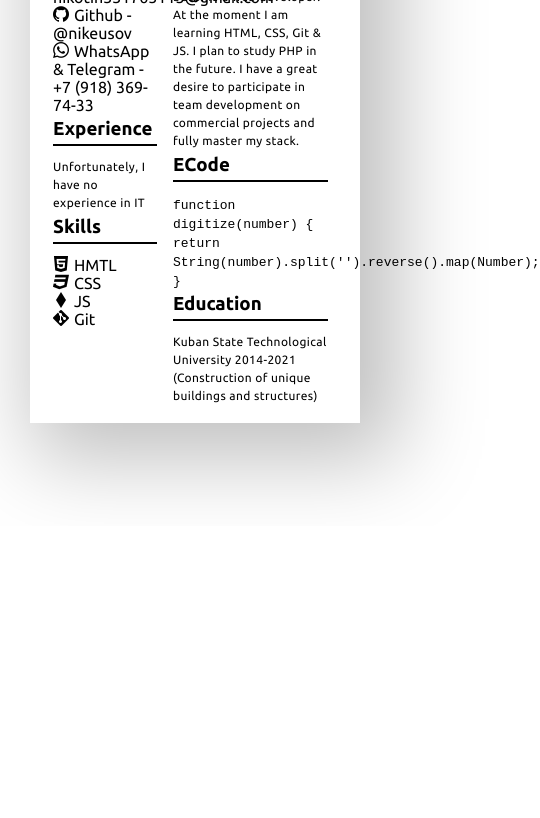
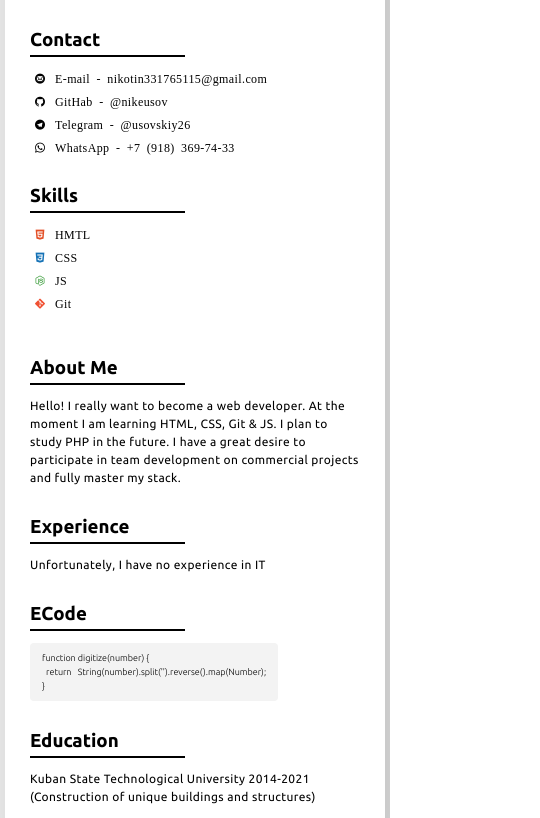
Before and after one commit to nikeusov/rsschool-cv, a plain HTML site: page index.html in a window 390 px wide. Shown: the part 338-1156 px from the top of the page, 540 px wide, since content can reach past the window. Before the commit the page ends 864 px from the top, so only its background shows below. Drawn offline with Linux system fonts and the light colour scheme.

Commit message:
feat: add content, style, photo & mobile version

```diff
--- a/css/fonts.css
+++ b/css/fonts.css
@@ -1,10 +1,10 @@
 @font-face {
   font-family: 'icomoon';
-  src:  url('../fonts/icomoon.eot?c0lp50');
-  src:  url('../fonts/icomoon.eot?c0lp50#iefix') format('embedded-opentype'),
-    url('../fonts/icomoon.ttf?c0lp50') format('truetype'),
-    url('../fonts/icomoon.woff?c0lp50') format('woff'),
-    url('../fonts/icomoon.svg?c0lp50#icomoon') format('svg');
+  src:  url('../fonts/icomoon.eot?p3wj9q');
+  src:  url('../fonts/icomoon.eot?p3wj9q#iefix') format('embedded-opentype'),
+    url('../fonts/icomoon.ttf?p3wj9q') format('truetype'),
+    url('../fonts/icomoon.woff?p3wj9q') format('woff'),
+    url('../fonts/icomoon.svg?p3wj9q#icomoon') format('svg');
   font-weight: normal;
   font-style: normal;
   font-display: block;
@@ -25,8 +25,21 @@
   -moz-osx-font-smoothing: grayscale;
 }
 
-.icon-diamonds:before {
-  content: "\e919";
+.icon-git1:before {
+  content: "\e900";
+  color: #f05032;
+}
+.icon-css31:before {
+  content: "\e901";
+  color: #1572b6;
+}
+.icon-html5:before {
+  content: "\e902";
+  color: #e34f26;
+}
+.icon-node-dot-js:before {
+  content: "\e903";
+  color: #393;
 }
 .icon-mail4:before {
   content: "\ea86";
@@ -34,15 +47,9 @@
 .icon-whatsapp:before {
   content: "\ea93";
 }
+.icon-telegram:before {
+  content: "\ea95";
+}
 .icon-github:before {
   content: "\eab0";
 }
-.icon-html-five:before {
-  content: "\eae4";
-}
-.icon-css3:before {
-  content: "\eae6";
-}
-.icon-git:before {
-  content: "\eae7";
-}
--- a/css/style.css
+++ b/css/style.css
@@ -47,7 +47,7 @@ p {
 }
 
 ul {
-  padding-left: 15px;
+  padding-left: 5px;
 }
 
 li{
@@ -59,6 +59,7 @@ a {
   text-decoration: none;
   background-color: transparent;
   cursor: pointer;
+  transition: all 0.3s ease;
 }
 
 img {
@@ -68,57 +69,59 @@ img {
 }
 
 /* ------- end normalize ------- */
+
 .container {
-    max-width: 750px;
-    margin: 0 auto;
-    padding: 0 30px;
+  max-width: 680px;
+  margin: 0 auto;
+  padding: 0 30px;
 }
 
-.content{
-    padding: 10px 15px;
-    margin-top: 20px;
-    background: #ffffff;
-    box-shadow: 20px 18px 80px 18px #00000040;
+.content {
+  margin-top: 20px;
+  padding: 30px 20px;
+  background: #ffffff;
+  box-shadow: 20px 18px 80px 18px #00000040;
 }
 
-.header{
+.header {
   display: flex;
-  margin-bottom: 10px;  /* потом убрать */
+  margin-bottom: 20px;
 }
 
-.main{
+.main {
   display: flex;
 }
 
 .block-left,
-.block-right{
-  padding: 8px;
+.block-right {
+  padding: 8px 15px;
 }
 
-.block-left{
+.block-left {
   width: 40%;
 }
 
-.block-right{
+.block-right {
   width: 60%;
 }
 
-.photo{
-  text-align: center;
+.photo {
   width: 220px;
   height: 200px;
+  text-align: center;
 }
 
-.photo__inner{
+.photo__inner {
+  width: 180px;
+  height: 180px;
+  margin: 0 auto;
   border-radius: 50%;
-  height: 200px;
-  width: 200px;
   overflow: hidden;
-  margin: 0 auto;
 }
 
-.photo_inner img{
-  height: auto;
+.photo__inner img {
+  width: auto;
+  height: 100%;
 }
 
 p {
@@ -127,90 +130,170 @@ p {
   letter-spacing: 0.4px;
 }
 
-h1{
+h1 {
   font-size: 40px;
   line-height: 50px;
   letter-spacing: 1px;
 }
 
-h3{
+h3 {
+  max-width: 155px;
   margin-bottom: 12px;
+  line-height: 30px;
   border-bottom: 2px solid #000000;
-  line-height: 30px;
-  max-width: 155px;
 }
 
-/*-------------------------------------*/
+.no-wrap {
+  white-space: nowrap;
+}
 
-
-.main__title span{
+.main__title span {
   text-transform: uppercase;
 }
 
-.cast{
-    text-align: left;
-    position: relative;
-    margin: 0;
+li a:hover {
+  color: cornflowerblue;
 }
 
-
-.list{
-    margin-left: auto;
-    padding: 0;
+.list__item {
+  position: relative;
+  padding-left: 20px;
+  font-family: 'icomoon';
 }
 
-li a{
-    list-style-type: none;
-    color: rgb(0, 0, 0);
+.list__item::before {
+  position: absolute;
+  top: 5px;
+  left: 0;
+  font-size: 10px;
 }
 
-li a:hover{
-    color: cornflowerblue;
+.icon-email::before {
+  content: "\ea86";
 }
 
-.email::before{
-  content: "\ea86";
-  font-family: 'icomoon';
-  margin-right: 5px;
+.icon-githab::before {
+  content: "\eab0";
 }
 
-.githab::before{
+.icon-telegra::before {
+  content: "\ea95";
+}
+
+.icon-whats-app::before {
+  content: "\ea93";
+}
+
+.icon-html::before {
+  content: "\e902";
+  color: #e34f26;
+}
+
+.icon-css::before {
+  content: "\e901";
+  color: #1572b6;
+}
+
+.icon-js::before {
+  content: "\e903";
+  color: #393;
+}
+
+.icon-git::before {
+  content: "\e900";
+  color: #f05032;
+}
+
+.footer {
+  display: flex;
+  justify-content: center;
+  padding: 20px 0 40px;
+}
+
+.footer__link-rss img {
+  width: 38px;
+}
+
+.footer__link-gh::before {
   content: "\eab0";
   font-family: 'icomoon';
-  margin-right: 5px;
 }
 
-.whatsapp::before{
-  content: "\ea93";
-  font-family: 'icomoon';
-  margin-right: 5px;
+.footer__text {
+  margin: 0 20px;
+  font-size: 10px;
 }
 
-.list2{
-  margin-left: auto;
-  padding: 0;
+li {
+  margin-bottom: 5px;
+  font-size: 14px;
+  line-height: 18px;
 }
 
-.iconhtml::before{
-  content: "\eae4";
-  font-family: 'icomoon';
-  margin-right: 5px;
+.section {
+  margin-bottom: 25px;
 }
 
-.iconcss::before{
-  content: "\eae6";
-  font-family: 'icomoon';
-  margin-right: 5px;
+.code {
+  width: max-content;
+  padding: 8px 12px;
+  font-family: 'Ubuntu';
+  font-size: 9px;
+  font-weight: 300;
+  line-height: 14px;
+  background: #f3f3f3;
+  border-radius: 4px;
 }
 
-.iconjs::before{
-  content: "\e919";
-  font-family: 'icomoon';
-  margin-right: 5px;
+.code br {
+  display: none;
 }
 
-.icongit::before{
-  content: "\eae7";
-  font-family: 'icomoon';
-  margin-right: 5px;
+@media screen and (max-width: 650px) {
+  .header,
+  .main {
+    flex-direction: column;
+  }
+
+  .block-left, .block-right {
+    width: auto;
+  }
+
+  .photo {
+    margin: 0 auto;
+  }
+
+  .header .block-right{
+    text-align: center;
+  }
+
 }
+
+@media screen and (max-width: 414px) {
+  .container {
+    padding: 0 5px;
+  }
+
+  .content {
+    margin-top: 5px;
+    padding: 30px 10px;
+  }
+}
+
+@media screen and (max-width: 320px) {
+  h1 {
+    font-size: 34px;
+  }
+
+  h4 {
+    font-size: 12px;
+  }
+
+  .block-left, .block-right {
+    padding: 8px 0px;
+  }
+
+  .code br {
+    display: block;
+  }
+}
--- a/index.html
+++ b/index.html
@@ -15,44 +15,55 @@
                 <div class="block-left">
                     <div class="photo">
                         <div class="photo__inner">
-                            <img src="/rsschool-cv/img/profile.jpg" alt="Profile photo" width="220px" height="210px">
+                            <img src="/rsschool-cv/img/profile.jpg" alt="Profile photo" width="220" height="210">
                         </div>
                     </div>
                 </div>
                 <div class="block-right">
                     <h1>Nikita <span>Usov</span></h1>
-                    <h4 class="cast">Frontend developer (Very Junior)</h4>
+                    <h4>Frontend developer (Pre Junior)</h4>
                 </div>
             </header>
             <main class="main">
-                <div class="block-left">
-                    <div class="contact">
+                <aside class="block-left">
+                    <section class="section contact">
                         <h3>Contact</h3>
                         <ul class="list">
-                            <li class="email">E-mail - nikotin331765115@gmail.com</li>
-                            <li class="githab">Github - <a class="agit" href="https://github.com/nikeusov" title="Nike`s Githab" target="blank">@nikeusov</a></li>
-                            <li class="whatsapp">WhatsApp & Telegram - <br>
-                                +7 (918) 369-74-33</li>
+                            <li class="list__item icon-email">
+                                <p>E-mail - nikotin331765115@gmail.com</p>
+                            </li>
+                            <li class="list__item icon-githab">
+                                <p>GitHab - <a href="https://github.com/nikeusov" title="Nike`s Githab" target="blank">@nikeusov</a></p>
+                            </li>
+                            <li class="list__item icon-telegra">
+                                <p>Telegram - <a href="https://web.telegram.org/k/" title="Nike`s Githab" target="blank">@usovskiy26</a></p>
+                            </li>
+                            <li class="list__item icon-whats-app">
+                                <p><span class="no-wrap">WhatsApp </span> - <span class="no-wrap">+7 (918) 369-74-33</span></p>
+                            </li>
                         </ul>
-                    </div>
-                    <div class="exp">
-                        <h3>Experience</h3>
-                        <p>
-                             Unfortunately, I have no experience in IT
-                        </p>
-                    </div>
-                    <div class="skills">
+                    </section>
+
+                    <section class="section skills">
                         <h3>Skills</h3>
-                        <ul class="list2">
-                            <li class="iconhtml">HMTL</li>
-                            <li class="iconcss">CSS</li>
-                            <li class="iconjs">JS</li>
-                            <li class="icongit">Git</li>
+                        <ul class="list">
+                            <li class="list__item icon-html">
+                                <p>HMTL</p>
+                            </li>
+                            <li class="list__item icon-css">
+                                <p>CSS</p>
+                            </li>
+                            <li class="list__item icon-js">
+                                <p>JS</p>
+                            </li>
+                            <li class="list__item icon-git">
+                                <p>Git</p>
+                            </li>
                         </ul>
-                    </div>
-                </div>
+                    </section>
+                </aside>
                 <div class="block-right">
-                    <div class="about">
+                    <section class="section about">
                         <h3>About Me</h3>
                         <p>
                             Hello! I really want to become a web developer.
@@ -60,29 +71,39 @@
                             I plan to study PHP in the future.
                             I have a great desire to participate in team development on commercial projects and fully master my stack.
                         </p>
-                    </div>
-                    <div class="ecode">
+                    </section>
+                    <section class="section experience">
+                        <h3>Experience</h3>
+                        <p>
+                             Unfortunately, I have no experience in IT
+                        </p>
+                    </section>
+                    <section class="section ecode">
                         <h3>ECode</h3>
-                        <code>
-                            function digitize(number) { <br>
-                                return String(number).split('').reverse().map(Number);
-                                }
-                        </code>
-                    </div>
-                    <div class="educ">
+                        <pre class="code">
+function digitize(number) {
+  return <br>  String(number).split('').reverse().map(Number);
+}</pre>
+                    </section>
+                    <section class="section education">
                         <h3>Education</h3>
                         <p>
                            Kuban State Technological University
                             2014-2021 <br> (Construction of unique buildings and structures)
                         </p>
-                    </div>
+                    </section>
                 </div>
             </main>
         </div>
 
 
-        <footer>
-
+        <footer class="footer">
+            <a href="https://rs.school/js/" class="footer__link footer__link-rss" target="blank">
+                <img src="/rsschool-cv/img/rs-logo.png" alt="RS-Logo">
+            </a>
+            <p class="footer__text">Nikita Usov Ⓒ2021</p>
+            <a href="https://github.com/nikeusov" class="footer__link footer__link-gh" target="blank">
+            </a>
         </footer>
     </div>
 </body>
```
Also changed, not shown: fonts/icomoon.ttf, fonts/icomoon.woff, img/rs-logo.png (added), 2 other files.
